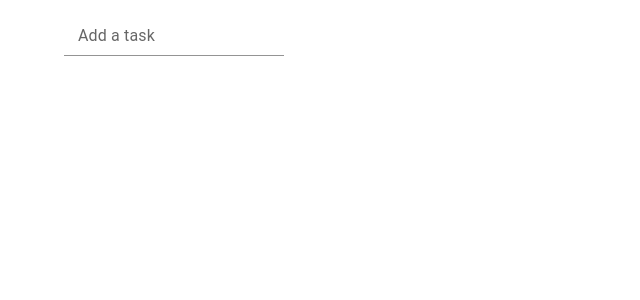
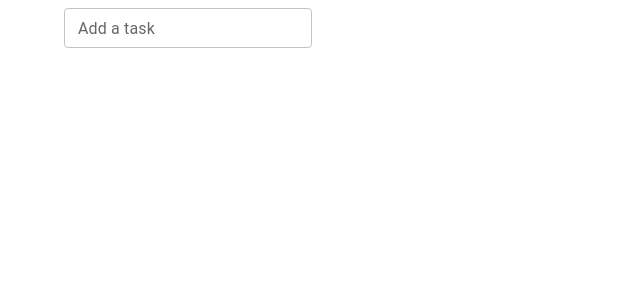
Before and after one commit to TongYang-tech/my-to-do-app, a React (Vite) app in the folder client/: page / in a window 1280 px wide. Shown: the top 300 px of the page, without its empty margins (0-640 px from the left). Built offline with nearby package versions, Linux system fonts and the light colour scheme.

Commit message:
add task bar component.

```diff
--- a/client/src/Components/App.jsx
+++ /dev/null
@@ -1,17 +0,0 @@
-import { useState } from 'react'
-import { Container, FormControl, Input, InputLabel } from '@mui/material'
-
-const App = () => {
-  const [title, setTitle] = useState('')
-
-  return (
-    <Container>
-      <FormControl>
-        <InputLabel>Add a task</InputLabel>
-        <Input type='text' value={title}/>
-      </FormControl>
-    </Container>
-  )
-}
-
-export default App
--- /dev/null
+++ b/client/src/Components/Application.jsx
@@ -0,0 +1,9 @@
+import AppLayout from './layouts/AppLayout'
+
+const App = () => {
+  return (
+    <AppLayout />
+  )
+}
+
+export default App
--- /dev/null
+++ b/client/src/Components/layouts/AppLayout.jsx
@@ -0,0 +1,11 @@
+import TaskBar from '../navigation/TaskBar'
+
+const AppLayout = () => {
+  return (
+    <>
+      <TaskBar />
+    </>
+  )
+}
+
+export default AppLayout
--- /dev/null
+++ b/client/src/Components/navigation/TaskBar.jsx
@@ -0,0 +1,33 @@
+import { useState } from 'react'
+import { Container, TextField } from '@mui/material'
+
+const TaskBar = () => {
+  const [title, setTitle] = useState('')
+
+  const handleChange = (event) => {
+    setTitle(event.target.value)
+  }
+
+  const handleSubmit = (event) => {
+    event.preventDefault()
+    setTitle('')
+  }
+
+  return (
+    <Container className='inputContainer' maxWidth='lg'>
+      <form onSubmit={handleSubmit}>
+        <TextField
+          className='inputItem'
+          label='Add a task'
+          onChange={handleChange}
+          placeholder='Title'
+          size='small'
+          type='text'
+          value={title}
+        />
+      </form>
+    </Container>
+  )
+}
+
+export default TaskBar
--- a/client/src/index.jsx
+++ b/client/src/index.jsx
@@ -1,6 +1,6 @@
 import { StrictMode } from 'react'
 import { createRoot } from 'react-dom/client'
-import App from './Components/App'
+import App from './components/Application'
 import './styles/index.scss'
 
 createRoot(document.getElementById('root')).render(
--- a/client/src/styles/index.scss
+++ b/client/src/styles/index.scss
@@ -0,0 +1,13 @@
+.formContainer {
+  display: flex;
+  justify-content: center;
+}
+
+html,
+body {
+  height: 100% !important;
+}
+
+html {
+  padding-top: 0 !important;
+}
```
Also changed, not shown: client/src/Components/Create.jsx (deleted, +0 -29 lines), client/src/Components/content/TaskList.jsx (added).
